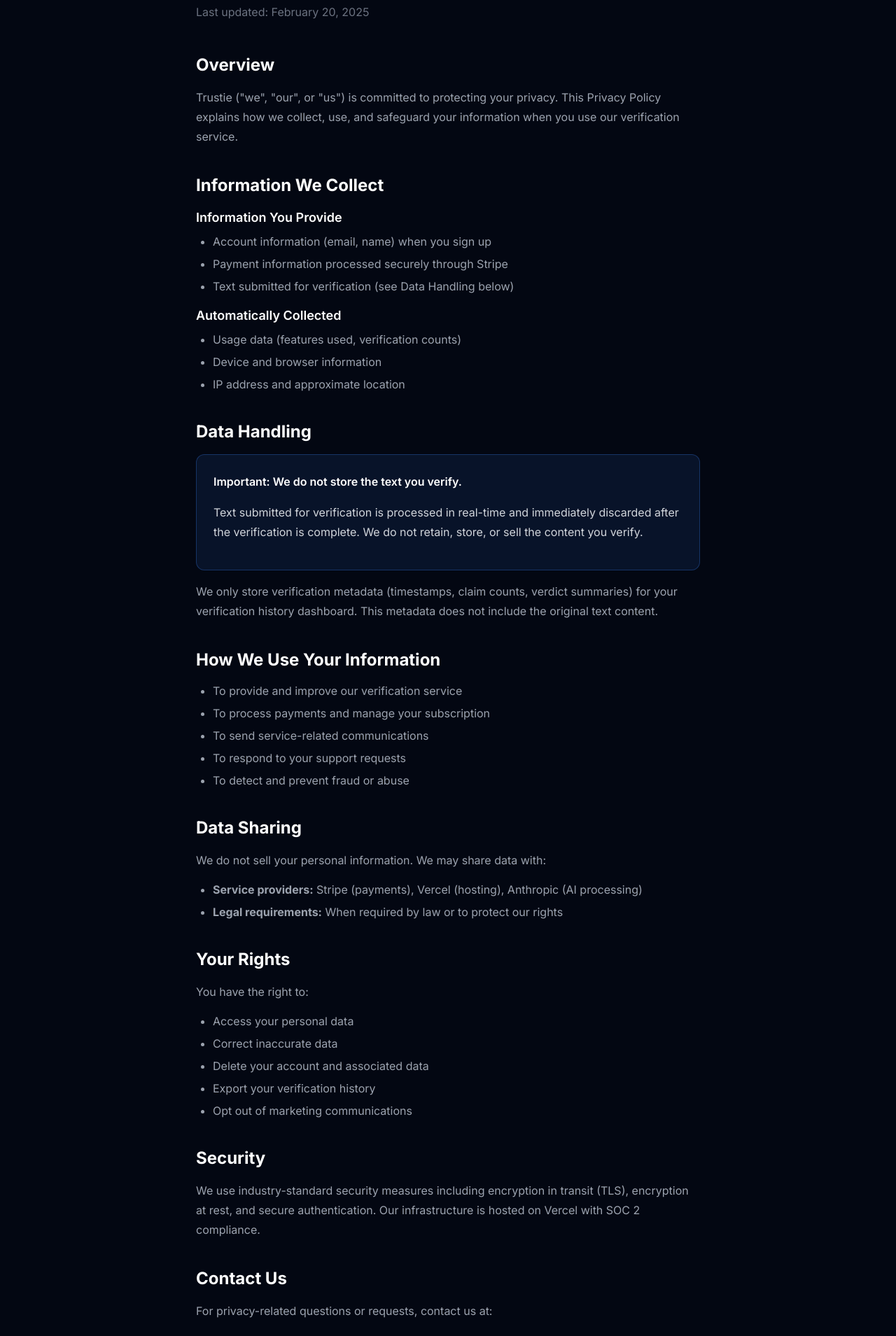
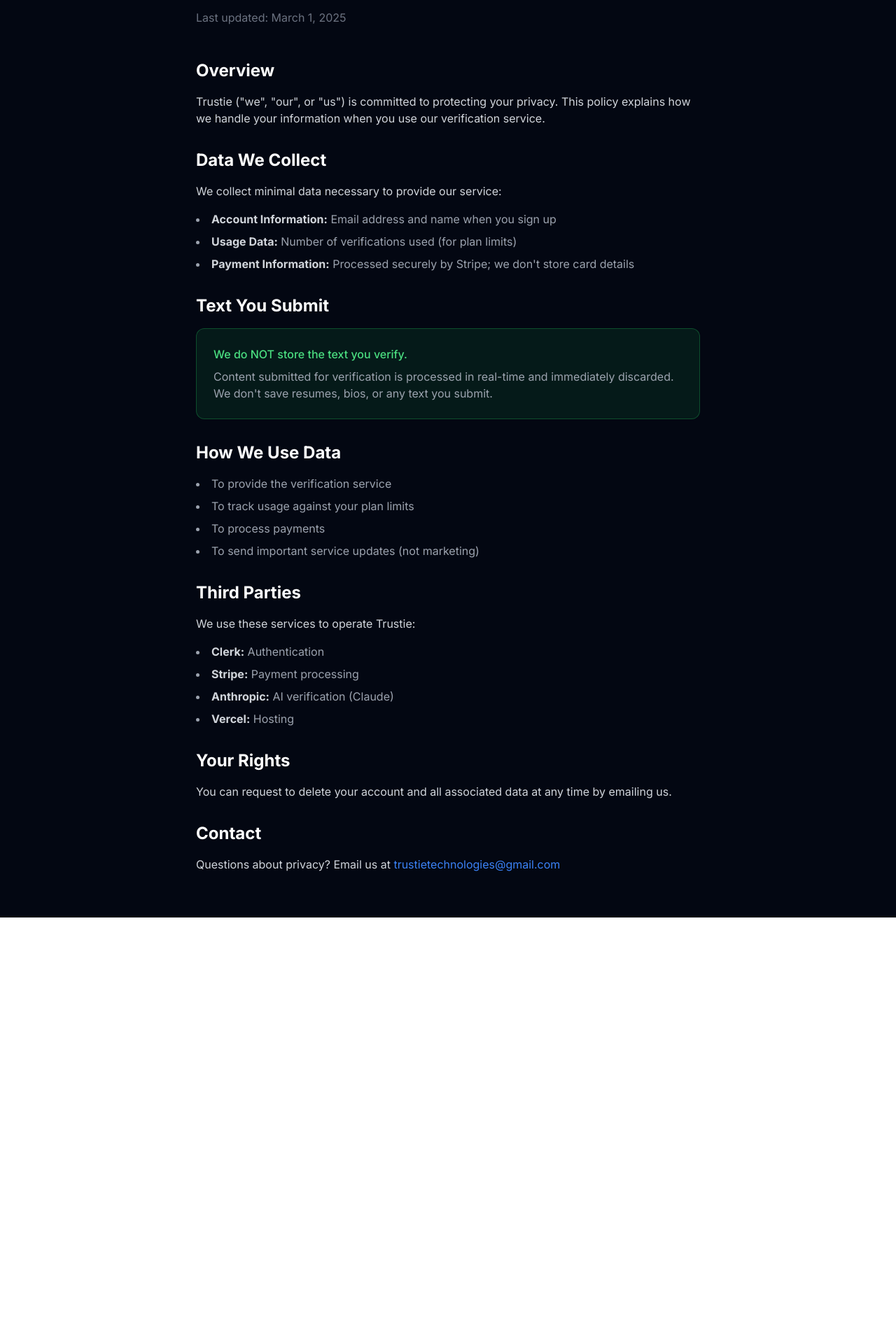
Before and after one commit to UseTrustie/Trustie-, a Next.js app: page /privacy in a window 1280 px wide. Shown: the part 180-2089 px from the top of the page at 70% size. After the commit the page ends 1491 px from the top, so only its background shows below. Built offline with nearby package versions, Linux system fonts and the light colour scheme.

Commit message:
Refactor PrivacyPage to remove dark mode toggle

```diff
--- a/src/app/privacy/page.tsx
+++ b/src/app/privacy/page.tsx
@@ -1,15 +1,12 @@
 'use client';
 
-import { useState } from 'react';
 import Link from 'next/link';
 
 export default function PrivacyPage() {
-  const [isDark, setIsDark] = useState(true);
-
   return (
-    <div className={`min-h-screen font-sans ${isDark ? 'bg-gray-950 text-white' : 'bg-gray-50 text-gray-900'}`}>
+    <div className="min-h-screen bg-gray-950 text-white font-sans">
       {/* Header */}
-      <header className={`sticky top-0 z-50 border-b ${isDark ? 'bg-gray-950/95 border-gray-800 backdrop-blur-md' : 'bg-white/95 border-gray-200 backdrop-blur-md'}`}>
+      <header className="sticky top-0 z-50 bg-gray-950/95 border-b border-gray-800 backdrop-blur-md">
         <div className="max-w-7xl mx-auto px-6 py-4 flex items-center justify-between">
           <Link href="/" className="flex items-center gap-3">
             <div className="w-10 h-10 bg-gradient-to-br from-blue-500 to-blue-600 rounded-xl flex items-center justify-center">
@@ -19,109 +16,77 @@ export default function PrivacyPage() {
             </div>
             <span className="text-xl font-bold">Trustie</span>
           </Link>
-          <button onClick={() => setIsDark(!isDark)} className={`w-10 h-10 rounded-xl flex items-center justify-center ${isDark ? 'bg-gray-800 text-yellow-400' : 'bg-gray-200 text-gray-700'}`}>
-            {isDark ? '☀️' : '🌙'}
-          </button>
+          <Link href="/" className="text-gray-400 hover:text-white text-sm">
+            ← Back to Home
+          </Link>
         </div>
       </header>
 
       <main className="max-w-3xl mx-auto px-6 py-16">
-        <h1 className={`text-4xl font-bold mb-2 ${isDark ? 'text-white' : 'text-gray-900'}`}>Privacy Policy</h1>
-        <p className={`mb-12 ${isDark ? 'text-gray-500' : 'text-gray-500'}`}>Last updated: February 20, 2025</p>
+        <h1 className="text-4xl font-bold mb-4">Privacy Policy</h1>
+        <p className="text-gray-500 mb-12">Last updated: March 1, 2025</p>
 
-        <div className={`prose max-w-none ${isDark ? 'prose-invert' : ''}`}>
-          <section className="mb-10">
-            <h2 className={`text-2xl font-bold mb-4 ${isDark ? 'text-white' : 'text-gray-900'}`}>Overview</h2>
-            <p className={isDark ? 'text-gray-400' : 'text-gray-600'}>
-              Trustie ("we", "our", or "us") is committed to protecting your privacy. This Privacy Policy explains how we collect, use, and safeguard your information when you use our verification service.
-            </p>
-          </section>
-
-          <section className="mb-10">
-            <h2 className={`text-2xl font-bold mb-4 ${isDark ? 'text-white' : 'text-gray-900'}`}>Information We Collect</h2>
-            <h3 className={`text-lg font-semibold mb-2 ${isDark ? 'text-white' : 'text-gray-900'}`}>Information You Provide</h3>
-            <ul className={`list-disc pl-6 mb-4 space-y-2 ${isDark ? 'text-gray-400' : 'text-gray-600'}`}>
-              <li>Account information (email, name) when you sign up</li>
-              <li>Payment information processed securely through Stripe</li>
-              <li>Text submitted for verification (see Data Handling below)</li>
-            </ul>
-
-            <h3 className={`text-lg font-semibold mb-2 ${isDark ? 'text-white' : 'text-gray-900'}`}>Automatically Collected</h3>
-            <ul className={`list-disc pl-6 space-y-2 ${isDark ? 'text-gray-400' : 'text-gray-600'}`}>
-              <li>Usage data (features used, verification counts)</li>
-              <li>Device and browser information</li>
-              <li>IP address and approximate location</li>
-            </ul>
-          </section>
-
-          <section className="mb-10">
-            <h2 className={`text-2xl font-bold mb-4 ${isDark ? 'text-white' : 'text-gray-900'}`}>Data Handling</h2>
-            <div className={`rounded-xl p-6 mb-4 ${isDark ? 'bg-blue-500/10 border border-blue-500/30' : 'bg-blue-50 border border-blue-200'}`}>
-              <p className={`font-semibold mb-2 ${isDark ? 'text-white' : 'text-gray-900'}`}>Important: We do not store the text you verify.</p>
-              <p className={isDark ? 'text-gray-300' : 'text-gray-700'}>
-                Text submitted for verification is processed in real-time and immediately discarded after the verification is complete. We do not retain, store, or sell the content you verify.
-              </p>
-            </div>
-            <p className={isDark ? 'text-gray-400' : 'text-gray-600'}>
-              We only store verification metadata (timestamps, claim counts, verdict summaries) for your verification history dashboard. This metadata does not include the original text content.
-            </p>
-          </section>
-
-          <section className="mb-10">
-            <h2 className={`text-2xl font-bold mb-4 ${isDark ? 'text-white' : 'text-gray-900'}`}>How We Use Your Information</h2>
-            <ul className={`list-disc pl-6 space-y-2 ${isDark ? 'text-gray-400' : 'text-gray-600'}`}>
-              <li>To provide and improve our verification service</li>
-              <li>To process payments and manage your subscription</li>
-              <li>To send service-related communications</li>
-              <li>To respond to your support requests</li>
-              <li>To detect and prevent fraud or abuse</li>
-            </ul>
-          </section>
-
-          <section className="mb-10">
-            <h2 className={`text-2xl font-bold mb-4 ${isDark ? 'text-white' : 'text-gray-900'}`}>Data Sharing</h2>
-            <p className={`mb-4 ${isDark ? 'text-gray-400' : 'text-gray-600'}`}>
-              We do not sell your personal information. We may share data with:
-            </p>
-            <ul className={`list-disc pl-6 space-y-2 ${isDark ? 'text-gray-400' : 'text-gray-600'}`}>
-              <li><strong>Service providers:</strong> Stripe (payments), Vercel (hosting), Anthropic (AI processing)</li>
-              <li><strong>Legal requirements:</strong> When required by law or to protect our rights</li>
-            </ul>
-          </section>
-
-          <section className="mb-10">
-            <h2 className={`text-2xl font-bold mb-4 ${isDark ? 'text-white' : 'text-gray-900'}`}>Your Rights</h2>
-            <p className={`mb-4 ${isDark ? 'text-gray-400' : 'text-gray-600'}`}>You have the right to:</p>
-            <ul className={`list-disc pl-6 space-y-2 ${isDark ? 'text-gray-400' : 'text-gray-600'}`}>
-              <li>Access your personal data</li>
-              <li>Correct inaccurate data</li>
-              <li>Delete your account and associated data</li>
-              <li>Export your verification history</li>
-              <li>Opt out of marketing communications</li>
-            </ul>
-          </section>
-
-          <section className="mb-10">
-            <h2 className={`text-2xl font-bold mb-4 ${isDark ? 'text-white' : 'text-gray-900'}`}>Security</h2>
-            <p className={isDark ? 'text-gray-400' : 'text-gray-600'}>
-              We use industry-standard security measures including encryption in transit (TLS), encryption at rest, and secure authentication. Our infrastructure is hosted on Vercel with SOC 2 compliance.
-            </p>
-          </section>
-
-          <section className="mb-10">
-            <h2 className={`text-2xl font-bold mb-4 ${isDark ? 'text-white' : 'text-gray-900'}`}>Contact Us</h2>
-            <p className={isDark ? 'text-gray-400' : 'text-gray-600'}>
-              For privacy-related questions or requests, contact us at:
-            </p>
-            <p className={`mt-2 ${isDark ? 'text-white' : 'text-gray-900'}`}>
-              <a href="mailto:privacy@trustieapp.com" className="text-blue-500 hover:text-blue-400">privacy@trustieapp.com</a>
+        <div className="space-y-8 text-gray-300">
+          <section>
+            <h2 className="text-2xl font-bold mb-4 text-white">Overview</h2>
+            <p>
+              Trustie ("we", "our", or "us") is committed to protecting your privacy. This policy explains how we handle your information when you use our verification service.
             </p>
           </section>
 
           <section>
-            <h2 className={`text-2xl font-bold mb-4 ${isDark ? 'text-white' : 'text-gray-900'}`}>Changes to This Policy</h2>
-            <p className={isDark ? 'text-gray-400' : 'text-gray-600'}>
-              We may update this Privacy Policy from time to time. We will notify you of any material changes by email or through the service.
+            <h2 className="text-2xl font-bold mb-4 text-white">Data We Collect</h2>
+            <p className="mb-4">We collect minimal data necessary to provide our service:</p>
+            <ul className="list-disc list-inside space-y-2 text-gray-400">
+              <li><strong className="text-gray-300">Account Information:</strong> Email address and name when you sign up</li>
+              <li><strong className="text-gray-300">Usage Data:</strong> Number of verifications used (for plan limits)</li>
+              <li><strong className="text-gray-300">Payment Information:</strong> Processed securely by Stripe; we don't store card details</li>
+            </ul>
+          </section>
+
+          <section>
+            <h2 className="text-2xl font-bold mb-4 text-white">Text You Submit</h2>
+            <div className="rounded-xl p-6 bg-green-500/10 border border-green-500/30">
+              <p className="text-green-400 font-medium mb-2">We do NOT store the text you verify.</p>
+              <p className="text-gray-400">
+                Content submitted for verification is processed in real-time and immediately discarded. We don't save resumes, bios, or any text you submit.
+              </p>
+            </div>
+          </section>
+
+          <section>
+            <h2 className="text-2xl font-bold mb-4 text-white">How We Use Data</h2>
+            <ul className="list-disc list-inside space-y-2 text-gray-400">
+              <li>To provide the verification service</li>
+              <li>To track usage against your plan limits</li>
+              <li>To process payments</li>
+              <li>To send important service updates (not marketing)</li>
+            </ul>
+          </section>
+
+          <section>
+            <h2 className="text-2xl font-bold mb-4 text-white">Third Parties</h2>
+            <p className="mb-4">We use these services to operate Trustie:</p>
+            <ul className="list-disc list-inside space-y-2 text-gray-400">
+              <li><strong className="text-gray-300">Clerk:</strong> Authentication</li>
+              <li><strong className="text-gray-300">Stripe:</strong> Payment processing</li>
+              <li><strong className="text-gray-300">Anthropic:</strong> AI verification (Claude)</li>
+              <li><strong className="text-gray-300">Vercel:</strong> Hosting</li>
+            </ul>
+          </section>
+
+          <section>
+            <h2 className="text-2xl font-bold mb-4 text-white">Your Rights</h2>
+            <p>You can request to delete your account and all associated data at any time by emailing us.</p>
+          </section>
+
+          <section>
+            <h2 className="text-2xl font-bold mb-4 text-white">Contact</h2>
+            <p>
+              Questions about privacy? Email us at{' '}
+              <a href="mailto:trustietechnologies@gmail.com" className="text-blue-500 hover:text-blue-400">
+                trustietechnologies@gmail.com
+              </a>
             </p>
           </section>
         </div>
```
